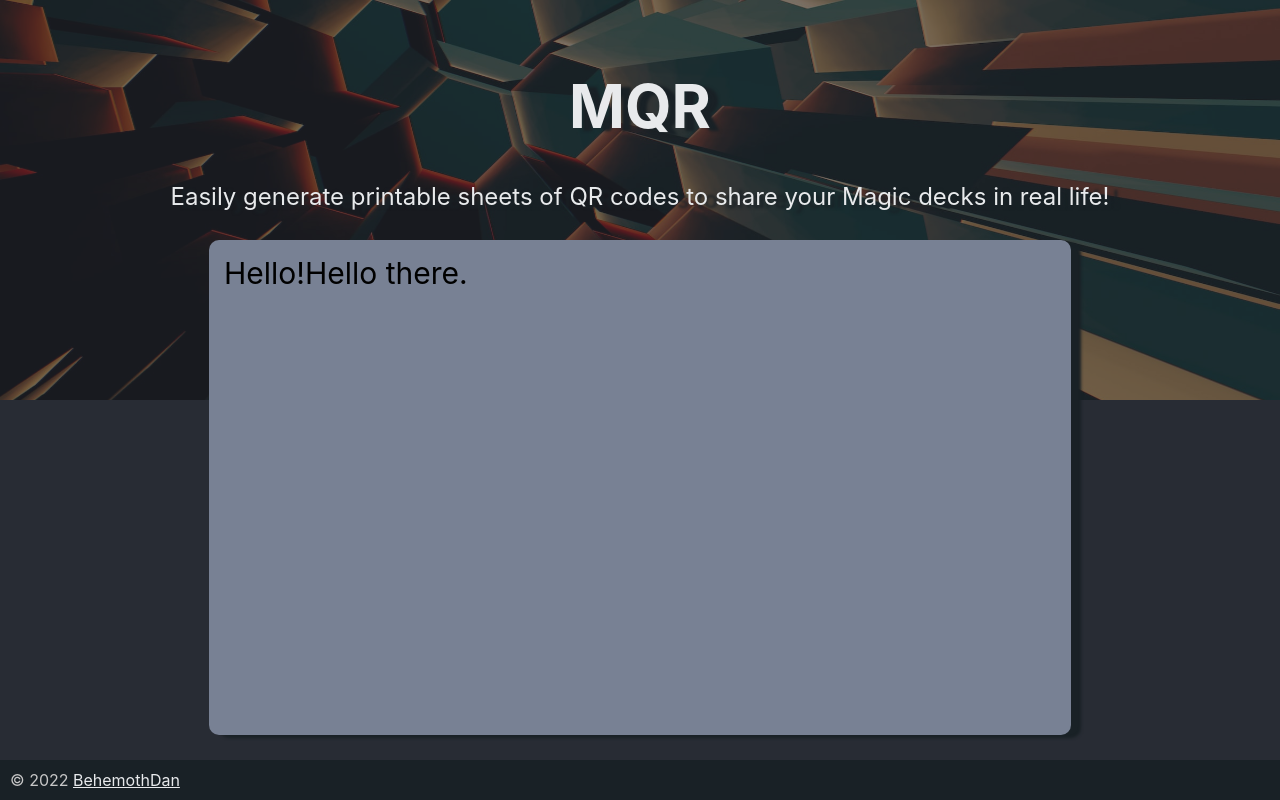
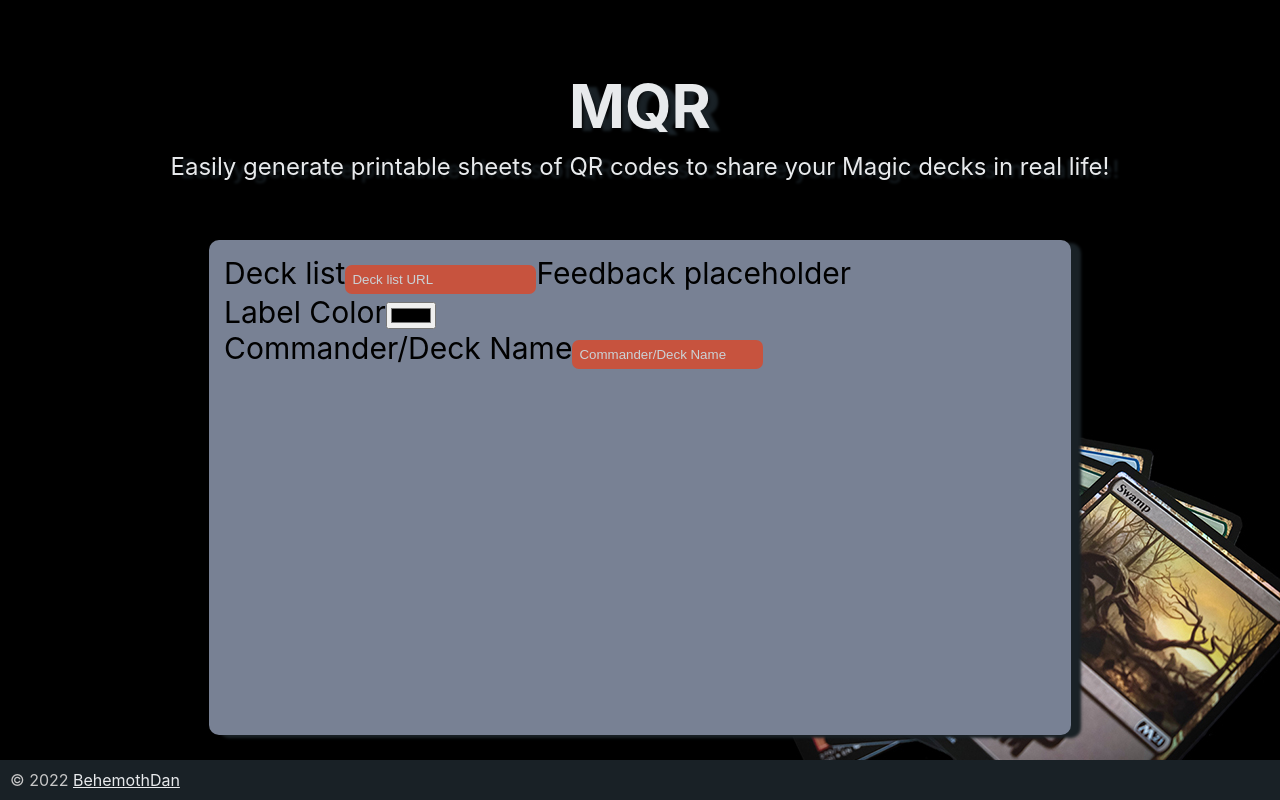
Before and after one commit to behemothdan/magicqrcode-ui, a React (Create React App) app: page / in a window 1280 px wide. Built offline with nearby package versions, Linux system fonts and the light colour scheme.

Commit message:
Let's get the form working and style it later

```diff
--- a/package.json
+++ b/package.json
@@ -11,6 +11,7 @@
 		"@types/react": "^18.0.21",
 		"@types/react-dom": "^18.0.6",
 		"dotenv": "^16.0.2",
+		"prop-types": "^15.8.1",
 		"react": "^18.2.0",
 		"react-dom": "^18.2.0",
 		"react-router": "^6.4.1",
--- a/src/components/AddDecklist/AddDecklist.scss
+++ b/src/components/AddDecklist/AddDecklist.scss
@@ -0,0 +1,31 @@
+@import '../../style/variables';
+
+.input {
+    label,
+    input {
+        transition: all 0.2s;
+        touch-action: manipulation;
+    }
+
+    input[type=text] {
+        cursor: text;
+        -webkit-appearance: none;
+        padding: 7px;
+        border: none;
+        border-radius: 7px;
+        background-color: $bloodorange;
+        color: $babyblue;
+
+        &:focus {
+            outline: none;
+        }
+
+        &::placeholder {
+            color: #cbd2d6;
+        }
+
+        &:focus::placeholder {
+            opacity: 1;
+        }
+    }
+}
--- a/src/components/AddDecklist/AddDecklist.tsx
+++ b/src/components/AddDecklist/AddDecklist.tsx
@@ -1,8 +1,27 @@
 import "./AddDecklist.scss";
+import InputBox from "../InputBox/InputBox";
 
 const AddDeckList = () => (
 	<div>
-		Hello there.
+		<InputBox
+			name="url"
+			labelValue="Deck list"
+			placeholder="Deck list URL"
+			feedback="Feedback placeholder"
+			required="required"
+			type="text"
+		/>
+		<InputBox
+			name="Label Color"
+			labelValue="Label Color"
+			type="color"
+		/>
+		<InputBox
+			name="QR Label"
+			labelValue="Commander/Deck Name"
+			placeholder="Commander/Deck Name"
+			type="text"
+		/>
 	</div>
 )
 
--- a/src/components/Header/Header.scss
+++ b/src/components/Header/Header.scss
@@ -10,6 +10,11 @@ header {
 	justify-content: center;
 	width: 100vw;
 
+	h1 {
+		margin-bottom: 10px;
+		margin-top: 10px;
+	}
+
 	h1,
 	>div {
 		color: $offwhitetext;
--- /dev/null
+++ b/src/components/InputBox/InputBox.tsx
@@ -0,0 +1,29 @@
+import PropTypes from 'prop-types';
+
+const InputBox = ({
+	feedback, labelValue, name, placeholder, type }:
+	{ feedback?: string, labelValue: string, name: string, placeholder?: string, required?: string, type: string }) => {
+	return (
+		<div className="input">
+			{labelValue &&
+				<label htmlFor={name}>{labelValue}</label>
+			}
+			<input
+				name={name}
+				placeholder={placeholder}
+				type={type}
+			/>
+			<span id={name + '_error'} className="error" role="alert">{feedback}</span>
+		</div>
+	)
+}
+
+InputBox.propTypes = {
+	feedback: PropTypes.string,
+	labelValue: PropTypes.string,
+	name: PropTypes.string.isRequired,
+	placeholder: PropTypes.string,
+	type: PropTypes.string.isRequired
+}
+
+export default InputBox;
--- a/src/style/index.scss
+++ b/src/style/index.scss
@@ -12,7 +12,11 @@ a {
 }
 
 body {
-	background-image: linear-gradient(0deg, $darkblue 50vh, $darkblue 50vh);
+	// background-image: linear-gradient(0deg, $darkblue 50vh, $darkblue 50vh);
+	background-color: #000000;
+	background-image: url(../images/basic-lands-ryan-quintal-unsplash.jpg);
+	background-position: right bottom;
+	background-repeat: no-repeat;
 	display: flex;
 	flex-direction: column;
 	font-family: -apple-system, BlinkMacSystemFont, 'Segoe UI', 'Roboto', 'Oxygen',
@@ -23,14 +27,14 @@ body {
 	height: 100vh;
 	margin: 0;
 
-	&:before {
-		background-image: url(../images/header-background-steve-johnson-unsplash.jpg);
-		background-size: cover;
-		content: "";
-		min-height: 50vh;
-		min-width: 100vw;
-		opacity: 40%;
-		position: absolute;
-		z-index: -1;
-	}
+	// &:before {
+	// 	background-image: url(../images/header-background-steve-johnson-unsplash.jpg);
+	// 	background-size: cover;
+	// 	content: "";
+	// 	min-height: 50vh;
+	// 	min-width: 100vw;
+	// 	opacity: 40%;
+	// 	position: absolute;
+	// 	z-index: -1;
+	// }
 }
--- a/src/views/Main.tsx
+++ b/src/views/Main.tsx
@@ -4,7 +4,6 @@ import AddDeckList from "../components/AddDecklist/AddDecklist";
 function Home() {
 	return (
 		<main role="main">
-			Hello!
 			<AddDeckList />
 		</main>
 	)
```
Also changed, not shown: src/images/basic-lands-ryan-quintal-unsplash.jpg (added), 1 other file (tests, documents, lock files or other folders).
